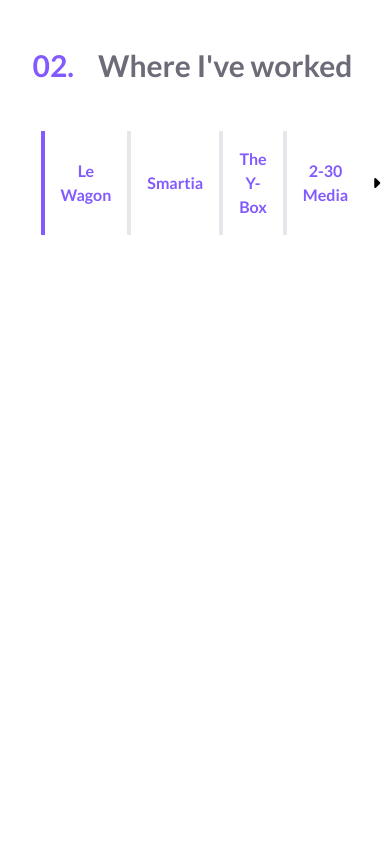
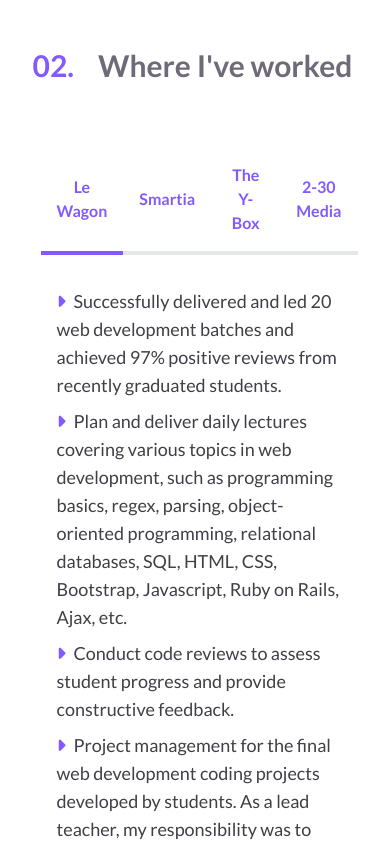
Before and after one commit to cvaldivia83/portfolio, a React (Vite) app: page / in a window 390 px wide. Shown: the part 2380-3224 px from the top of the page. Before the commit the page ends 2615 px from the top, so only its background shows below. Built offline with nearby package versions, Linux system fonts and the light colour scheme.

Commit message:
Add work state + responsiveness

```diff
--- a/src/assets/css/Work.css
+++ b/src/assets/css/Work.css
@@ -8,18 +8,26 @@
   }
 
   .work-btn {
-    @apply p-4 text-dPurple font-semibold border-l-4;
+    @apply p-4 text-dPurple font-semibold min-[780px]:border-l-4 max-[768px]:border-b-4 ease-in-out duration-300;
   }
 
   .jobs {
-    @apply flex items-center mt-12 ml-2;
+    @apply flex min-[780px]:flex-row flex-col ml-2 my-16;
   }
 
   .jobs-tab {
-    @apply flex md:flex-col md:items-start;
+    @apply flex flex-row  min-[780px]:flex-col sm:items-start overflow-auto;
   }
 
-  .jobs-description {
-    @apply p-2;
+  .job-description {
+    @apply md:w-3/4 px-2 pb-2  max-[768px]:mt-8;
+  }
+
+  .jobs-icon {
+    @apply text-dPurple mr-2;
+  }
+
+  .job-paragraph {
+    @apply text-lg text-DGray pb-2 pl-2;
   }
 }
--- a/src/assets/jobs.json
+++ b/src/assets/jobs.json
@@ -1,28 +1,90 @@
 {
   "le_wagon": [
-    "Successfully delivered and led 20 web development batches and achieved 97% positive reviews from recently graduated students.",
-    "Plan and deliver daily lectures covering various topics in web development, such as programming basics, regex, parsing, object-oriented programming, relational databases, SQL, HTML, CSS, Bootstrap, Javascript, Ruby on Rails, Ajax, etc.",
-    " Conduct code reviews to assess student progress and provide constructive feedback.",
-    "Project management for the final web development coding projects developed by students. As a lead teacher, my responsibility was to offer guidance and advice on data modeling, front-end development, minimum viable product prototyping, and agile methodology techniques to improve the workflow and performance of our student teams."
+    {
+      "id": "le_wagon-01",
+      "item": "Successfully delivered and led 20 web development batches and achieved 97% positive reviews from recently graduated students."
+    },
+    {
+      "id": "le_wagon-02",
+      "item": "Plan and deliver daily lectures covering various topics in web development, such as programming basics, regex, parsing, object-oriented programming, relational databases, SQL, HTML, CSS, Bootstrap, Javascript, Ruby on Rails, Ajax, etc."
+    },
+    {
+      "id": "le_wagon-03",
+      "item": "Conduct code reviews to assess student progress and provide constructive feedback."
+    },
+    {
+      "id": "le_wagon-04",
+      "item": "Project management for the final web development coding projects developed by students. As a lead teacher, my responsibility was to offer guidance and advice on data modeling, front-end development, minimum viable product prototyping, and agile methodology techniques to improve the workflow and performance of our student teams."
+    },
+    {
+      "id": "le_wagon-05",
+      "item": "Collaborate with other instructors and staff to ensure a cohesive and effective learning environment for all students."
+    }
   ],
   "smartia": [
-    "Affiliate prospection, recruiting, and onboarding: increase of 20% in my affiliate portfolio.",
-    "Develop, implement, and track local marketing campaigns and KPIs to maximize ROI. Create and execute strategies to enhance affiliate marketing and boost revenue.",
-    "Analyze affiliate performance metrics and track KPIs to evaluate the effectiveness and identify areas for improvement.",
-    "Generate monthly reports to affiliates stating their monthly earnings through our affiliate program. Review lead generation provided by affiliates, excluding any potentially invalid data."
+    {
+      "id": "smartia-01",
+      "item": "Affiliate prospection, recruiting, and onboarding: 20% increase of new affiliate partners in my portfolio."
+    },
+    {
+      "id": "smartia-02",
+      "item": "Recruit and onboard new affiliates. Develop and maintain strong relationships with existing affiliates to maximize campaign performance."
+    },
+    {
+      "id": "smartia-03",
+      "item": "Develop, implement, and track local marketing campaigns and KPIs to maximize ROI. Create and execute strategies to enhance affiliate marketing and boost revenue."
+    },
+    {
+      "id": "smartia-04",
+      "item": "Analyze affiliate performance metrics and track KPIs to evaluate the effectiveness and identify areas for improvement."
+    },
+    {
+      "id": "smartia-05",
+      "item": "Generate monthly reports to affiliates stating their monthly earnings through our affiliate program. Review lead generation provided by affiliates, excluding any potentially invalid data."
+    }
   ],
   "y-box": [
-    "Plan and purchase ad space across media channels such as Google Ads and Facebook Ads. Analyze performance metrics, conversion rates, and return on investment (ROI) to assess the effectiveness of campaigns. Monitor and manage advertising budgets to optimize costs and continuously improve campaign performance and strategies.",
-    "Email marketing management: set up a strategy to effectively engage with my product's audience through informative newsletters and promotional emails showcasing special offers.",
-    "Web content monetization: set up and manage an advertising plan in partnership with local performance marketing platforms directed toward a Brazilian audience.",
-    "I was able to achieve significant results, such as a 30% increase in community member acquisition and a 15% increase in revenue growth, reaching as high as R$55.000 per month."
+    {
+      "id": "y-box-01",
+      "item": "Plan and purchase ad space across media channels such as Google Ads and Facebook Ads. Analyze performance metrics, conversion rates, and return on investment (ROI) to assess the effectiveness of campaigns. Monitor and manage advertising budgets to optimize costs and continuously improve campaign performance and strategies."
+    },
+    {
+      "id": "y-box-02",
+      "item": "Email marketing management: set up a strategy to effectively engage with my product's audience through informative newsletters and promotional emails showcasing special offers."
+    },
+    {
+      "id": "y-box-03",
+      "item": "Web content monetization: set up and manage an advertising plan in partnership with local performance marketing platforms directed toward a Brazilian audience."
+    },
+    {
+      "id": "y-box-04",
+      "item": "I was able to achieve significant results, such as a 30% increase in community member acquisition and a 15% increase in revenue growth, reaching as high as R$55.000 per month."
+    }
   ],
   "deux_trente": [
-    "During my 6-month internship, I achieved significant results, such as acquiring and retaining over 200k members for mx.testclub.com's community and revenue growth of up to 12,000 € per month.",
-    "Content management: create and publish content aligned with our community's interests on our blog and advertise new content on our social media channels.",
-    "Email marketing: set up a strategy to effectively engage with my product's audience through informative newsletters and promotional emails showcasing special offers.",
-    "Web content monetization: set up and manage an advertising plan in partnership with local performance marketing platforms directed toward a Mexican audience.",
-    "Plan and purchase ad space across media channels such as Google Ads and Facebook Ads. Analyze performance metrics, conversion rates, and return on investment (ROI)",
-    "Set up WordPress for our digital product (mx.testclub.com). Create custom layouts using HTML and CSS and integrate advertising campaigns into our back-end system using PHP. "
+    {
+      "id": "deux_trente-01",
+      "item": "During my 6-month internship, I achieved significant results, such as acquiring and retaining over 200k members for mx.testclub.com's community and revenue growth of up to 12,000 € per month."
+    },
+    {
+      "id": "deux_trente-02",
+      "item": "Content management: create and publish content aligned with our community's interests on our blog and advertise new content on our social media channels."
+    },
+    {
+      "id": "deux_trente-03",
+      "item": "Email marketing: set up a strategy to effectively engage with my product's audience through informative newsletters and promotional emails showcasing special offers."
+    },
+    {
+      "id": "deux_trente-04",
+      "item": "Web content monetization: set up and manage an advertising plan in partnership with local performance marketing platforms directed toward a Mexican audience."
+    },
+    {
+      "id": "deux_trente-05",
+      "item": "Plan and purchase ad space across media channels such as Google Ads and Facebook Ads. Analyze performance metrics, conversion rates, and return on investment (ROI)"
+    },
+    {
+      "id": "deux_trente-06",
+      "item": "Set up WordPress for our digital product (mx.testclub.com). Create custom layouts using HTML and CSS and integrate advertising campaigns into our back-end system using PHP."
+    }
   ]
 }
--- a/src/components/WorkExperience.jsx
+++ b/src/components/WorkExperience.jsx
@@ -3,15 +3,7 @@
 import data from '../assets/jobs.json'
 
 export default function WorkExperience() {
-  const [ work, setWork ] = React.useState("");
-
-  console.log(data.deux_trente);
-
-  function handleClick(event) {
-    // 1 . Select All divs
-    // 2. Check if they have the class active
-    // 3. Remove active from the old div and add active on new one
-  }
+  const [ work, setWork ] = React.useState("le_wagon");
 
   return (
     <div className="work" id="work">
@@ -19,64 +11,40 @@
 
       <div className="jobs">
         <div role="tablist" aria-label="Job tabs" className="jobs-tab" >
-          <button id="tab-0" role="tab" aria-selected="true" className="work-btn border-dPurple" onClick={handleClick}>
+
+          <button id="tab-0" role="tab" aria-selected="true" className={`${"work-btn"} ${work === "le_wagon" && "border-dPurple"}`} onClick={() => setWork('le_wagon')}>
             Le Wagon
           </button>
 
-          <button id="tab-1" role="tab" aria-selected="false" className="work-btn" onClick={handleClick}>
+          <button id="tab-1" role="tab" aria-selected="false" className={`${"work-btn"} ${work === "smartia" && "border-dPurple"}`} onClick={() => setWork("smartia")}>
             Smartia
           </button>
 
-          <button id="tab-2" role="tab" aria-selected="false" className="work-btn" onClick={handleClick}>
+          <button id="tab-2" role="tab" aria-selected="false" className={`${"work-btn"} ${work === "y-box" && "border-dPurple"}`} onClick={() => setWork("y-box")}>
             The Y-Box
           </button>
 
-          <button id="tab-3" role="tab" aria-selected="false" className="work-btn" onClick={handleClick}>
+          <button id="tab-3" role="tab" aria-selected="false" className={`${"work-btn"} ${work === "deux_trente" && "border-dPurple"}`} onClick={() => setWork("deux_trente")}>
             2-30 Media
           </button>
 
         </div>
 
-        <div className="jobs-description">
 
-          <div className="le_wagon hidden">
-            <p><span><i className="fa-solid fa-caret-right"></i></span>Successfully delivered and led 20 web development batches and achieved 97% positive reviews from recently graduated students.</p>
 
-            <p><span><i className="fa-solid fa-caret-right"></i></span>Plan and deliver daily lectures covering various topics in web development, such as programming basics, regex, parsing, object-oriented programming, relational databases, SQL, HTML, CSS, Bootstrap, Javascript, Ruby on Rails, Ajax, etc.</p>
-
-            <p><span><i className="fa-solid fa-caret-right"></i></span> Conduct code reviews to assess student progress and provide constructive feedback.</p>
-
-            <p><span><i className="fa-solid fa-caret-right"></i></span>Project management for the final web development coding projects developed by students. As a lead teacher, my responsibility was to offer guidance and advice on data modeling, front-end development, minimum viable product prototyping, and agile methodology techniques to improve the workflow and performance of our student teams.</p>
-          </div>
-
-          <div className="smartia hidden">
-            <p><span><i className="fa-solid fa-caret-right"></i></span>Affiliate prospection, recruiting, and onboarding: increase of 20% in my affiliate portfolio.</p>
-
-            <p><span><i className="fa-solid fa-caret-right"></i></span>Develop, implement, and track local marketing campaigns and KPIs to maximize ROI. Create and execute strategies to enhance affiliate marketing and boost revenue.</p>
-
-            <p><span><i className="fa-solid fa-caret-right"></i></span>Analyze affiliate performance metrics and track KPIs to evaluate the effectiveness and identify areas for improvement.</p>
-
-            <p><span><i className="fa-solid fa-caret-right"></i></span>Generate monthly reports to affiliates stating their monthly earnings through our affiliate program. Review lead generation provided by affiliates, excluding any potentially invalid data.</p>
+          <div className="job-description">
+          {
+            data[work].map((job) => {
+              return (
+              <p key={job.id} className="job-paragraph">
+                <span className="jobs-icon"><i className="fa-solid fa-caret-right"></i></span>
+                {job.item}
+              </p>
+              )
+            })
+          }
 
           </div>
-
-          <div className="y_box hidden">
-            <p>Responsible for developing the activity on the Brazilian market and managing the website www.gostei.club.
-            My responsibilities involved:</p>
-
-            <p><span><i className="fa-solid fa-caret-right"></i></span>Plan and purchase ad space across media channels such as Google Ads and Facebook Ads. Analyze performance metrics, conversion rates, and return on investment (ROI) to assess the effectiveness of campaigns. Monitor and manage advertising budgets to optimize costs and continuously improve campaign performance and strategies.</p>
-
-            <p><span><i className="fa-solid fa-caret-right"></i></span> Email marketing management: set up a strategy to effectively engage with my product's audience through informative newsletters and promotional emails showcasing special offers. </p>
-
-            <p><span><i className="fa-solid fa-caret-right"></i></span>Web content monetization: set up and manage an advertising plan in partnership with local performance marketing platforms directed toward a Brazilian audience. </p>
-
-            <p><span><i className="fa-solid fa-caret-right"></i></span> I was able to achieve significant results, such as a 30% increase in community member acquisition and a 15% increase in revenue growth, reaching as high as R$55.000 per month.</p>
-          </div>
-
-          <div className="2-30">
-            <p><span><i className="fa-solid fa-caret-right"></i></span></p>
-          </div>
-        </div>
 
       </div>
 
```
